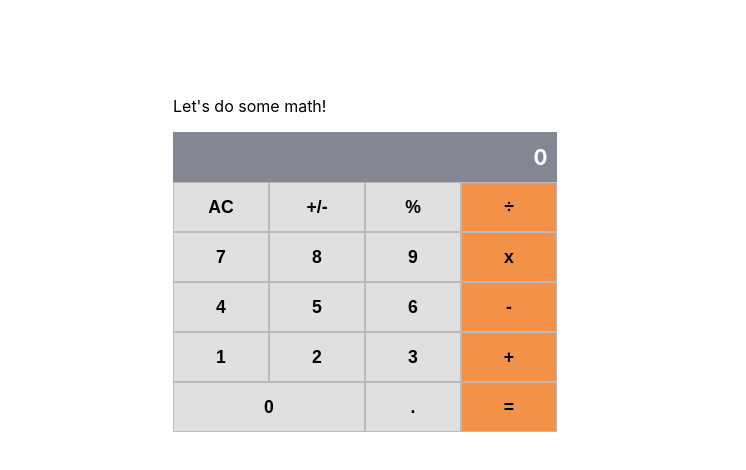
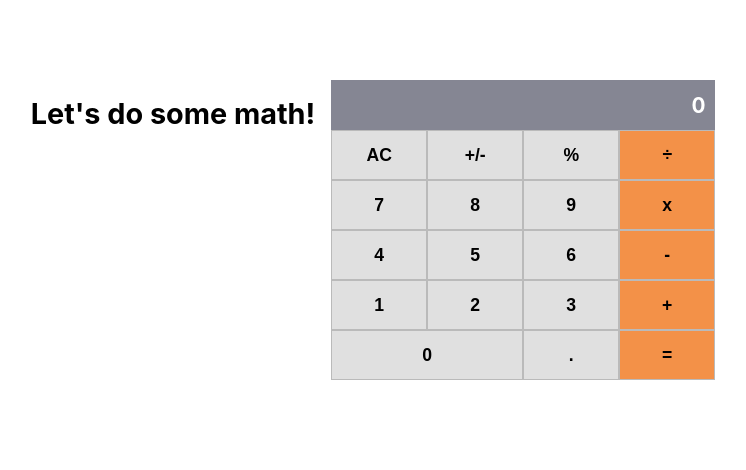
Before and after one commit to david-lafontant/math_magicians, a React (Create React App) app: page / in a window 1280 px wide. Shown: the top 470 px of the page, without its empty margins (275-1021 px from the left). Built offline with nearby package versions, Linux system fonts and the light colour scheme.

Commit message:
Update Calculator.css

```diff
--- a/src/components/Calculator.css
+++ b/src/components/Calculator.css
@@ -1,13 +1,22 @@
-html {
+* {
   box-sizing: border-box;
   margin: 0;
   padding: 0;
 }
 
-*,
-*::before,
-*::after {
-  box-sizing: inherit;
+.pageContainer {
+  width: 100%;
+  display: flex;
+  justify-content: space-around;
+  padding: 0;
+  margin: 0;
+  box-sizing: border-box;
+}
+
+.hail > p {
+  font-size: 1.8rem;
+  font-weight: bold;
+  padding: 1rem;
 }
 
 .container {
```
